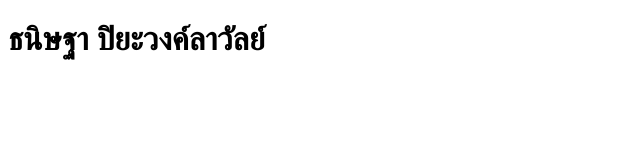
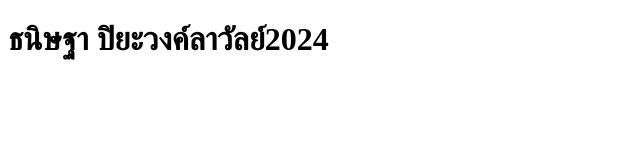
Before and after one commit to Thanittha09/test101, a plain HTML site: page index.html in a window 1280 px wide. Shown: the whole page, without its empty margins (0-640 px from the left). Drawn offline with Linux system fonts and the light colour scheme.

Commit message:
add 2024

```diff
--- a/index.html
+++ b/index.html
@@ -6,6 +6,6 @@
     <title>Document</title>
 </head>
 <body>
-    <h1>ธนิษฐา ปิยะวงค์ลาวัลย์</h1>
+    <h1>ธนิษฐา ปิยะวงค์ลาวัลย์2024</h1>
 </body>
 </html>
```
